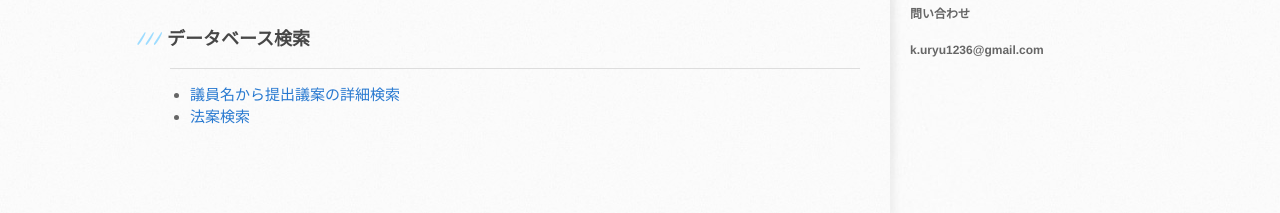
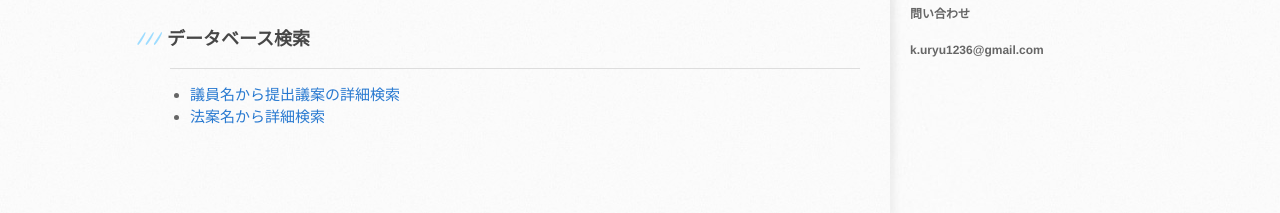
Before and after one commit to kuryu6116/hp, a Jekyll site: the page built from index.md, in a window 1280 px wide. Shown: the part 425-638 px from the top of the page. Built offline with Jekyll 4.4.1, drawn with Linux system fonts in a browser that asks for light colours.

Commit message:
Update index.md

```diff
--- a/index.md
+++ b/index.md
@@ -18,7 +18,7 @@
 * * *
 
 *   [議員名から提出議案の詳細検索](http://heroktometabase.herokuapp.com/public/question/35ba207c-c89f-4959-b624-225ce75a4c6b)
-*   [法案検索](http://heroktometabase.herokuapp.com/public/question/8fdb47df-b4e7-4f4b-8db0-3058ef088e8e)
+*   [法案名から詳細検索](http://heroktometabase.herokuapp.com/public/question/8fdb47df-b4e7-4f4b-8db0-3058ef088e8e)
 
 <!---
 There should be whitespace between paragraphs.
```
